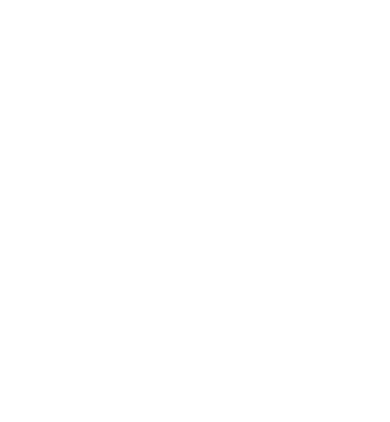
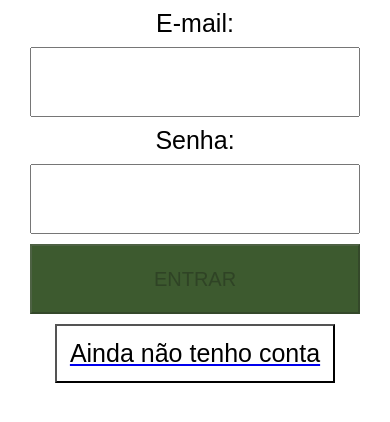
Before and after one commit to tryber/sd-02-project-trybeer-3, a React (Create React App) app in the folder front-end/: page /login in a window 390 px wide. Shown: the top 422 px of the page. Built offline with nearby package versions, Linux system fonts and the light colour scheme.

Commit message:
Mobile style e conectado a back

```diff
--- a/front-end/src/App.js
+++ b/front-end/src/App.js
@@ -7,7 +7,7 @@
 const App = () => (
   <Router>
     <Switch>
-      <Route exact path="/" component={Login} />
+      <Route path="/login" component={Login} />
       <Route exact path="/register" component={Register} />
     </Switch>
   </Router>
--- a/front-end/src/pages/Login.js
+++ b/front-end/src/pages/Login.js
@@ -18,7 +18,6 @@
 
 const renderLoginSection = (email, setEmail, senha, setSenha) => (
   <div className="logincampo">
-    <form>
     <label htmlFor="email">E-mail:</label>
     <input
       id="email"
@@ -37,7 +36,6 @@
       value={senha}
       onChange={(event) => setSenha(event.target.value)}
     />
-    </form>
   </div>
 );
 
@@ -57,7 +55,7 @@
     if (senha.length >= 6 && regexEmail.test(email)) {
       return setDisabled(false);
     }
-    setDisabled(true);
+    return setDisabled(true);
   }, [email, senha]);
 
   const renderLoginButton = () => (
--- a/front-end/src/styles/Login.css
+++ b/front-end/src/styles/Login.css
@@ -11,6 +11,7 @@
 }
 
 .logincampo > input {
+  align-items: center;
   box-sizing: border-box;
   font-size: 25px;
   height: 70px;
@@ -49,6 +50,39 @@
   height: 59px;
   left: 554px;
   margin-top: 10px;
+  text-decoration: none;
   top: 789px;
   width: 332px;
 }
+
+@media only screen and (max-width: 600px) {
+  .logincampo > input {
+    align-items: center;
+    box-sizing: border-box;
+    font-size: 25px;
+    height: 70px;
+    width: 330px;
+  }
+
+  .btn-login {
+    align-items: center;
+    background: rgb(28, 209, 24);
+    font-size: 20px;
+    height: 70px;
+    margin-top: 10px;
+    width: 330px;
+  }
+
+  .btn-sem-conta {
+    background: white;
+    box-sizing: border-box;
+    font-size: 25px;
+    height: 59px;
+    left: 554px;
+    margin-top: 10px;
+    text-decoration: none;
+    top: 789px;
+    width: 280px;
+  }
+
+}
```
Lines whose indentation alone changed are shown as unchanged.
